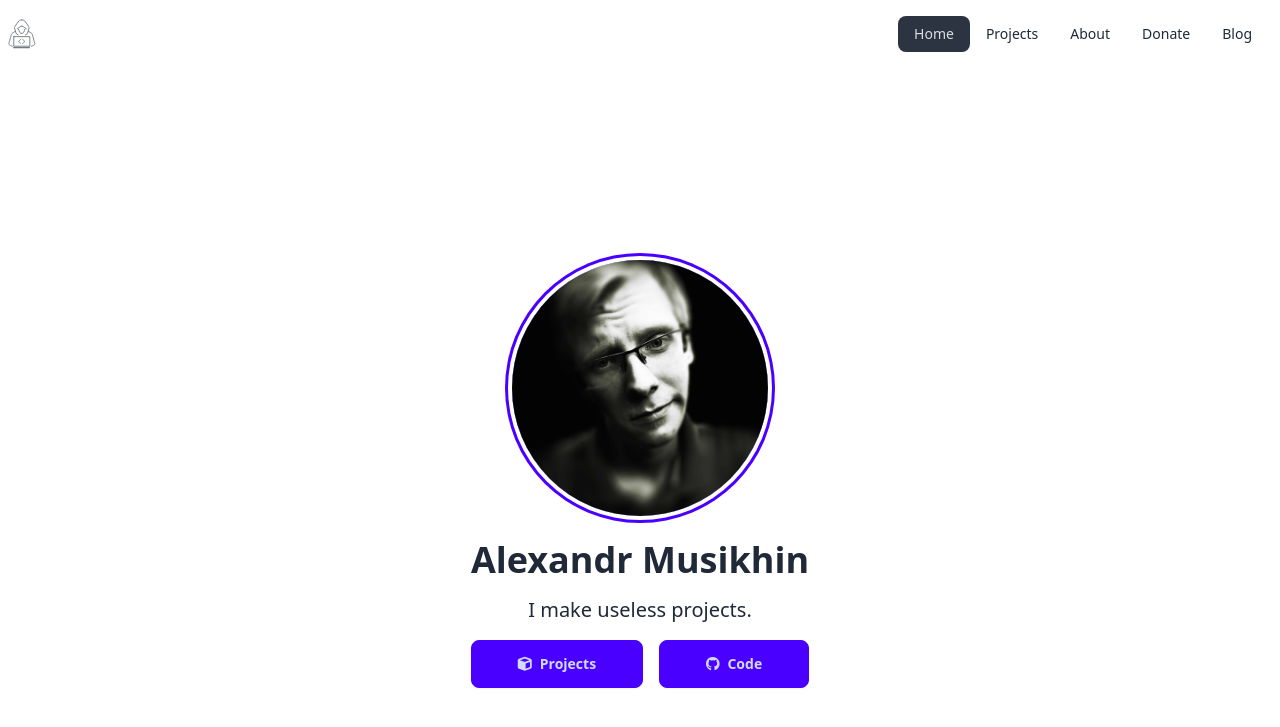
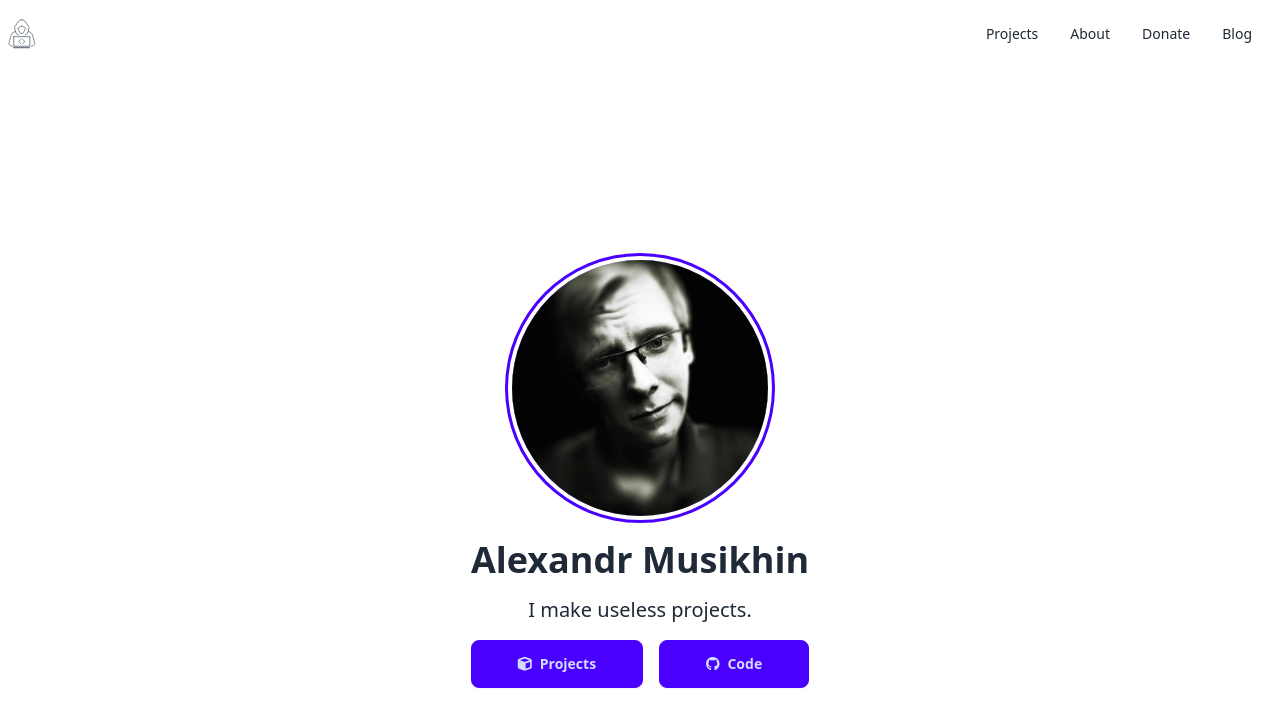
Before and after one commit to tophackr/tophackr.github.io, a Jekyll site: the page built from index.md, in a window 1280 px wide. Shown: the top 727 px of the page. Built offline with Jekyll 4.4.1, drawn with Linux system fonts in a browser that asks for light colours; nearby versions of some CDN libraries.

Commit message:
refactor: remove Home entry from navigation configuration

```diff
--- a/_data/navigation.yml
+++ b/_data/navigation.yml
@@ -1,5 +1,3 @@
-- name: Home
-  url: '/'
 - name: Projects
   url: '/projects'
 - name: About
```
